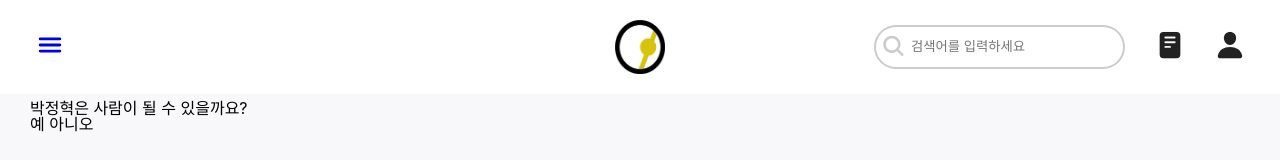
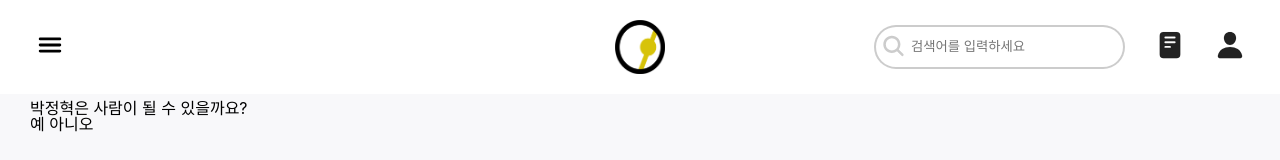
Before and after one commit to halionaz/gung.ye, a React (Create React App) app in the folder gung-ye-web/: page / in a window 1280 px wide. Shown: the top 160 px of the page. Built offline with nearby package versions, Linux system fonts and the light colour scheme.

Commit message:
💄 Edit Header-Main Btn Style

```diff
--- a/gung-ye-web/src/style/App.css
+++ b/gung-ye-web/src/style/App.css
@@ -1,5 +1,8 @@
 ion-icon {
     pointer-events: none;
+}
+a{
+    color: black;
 }
 
 .App {
```
